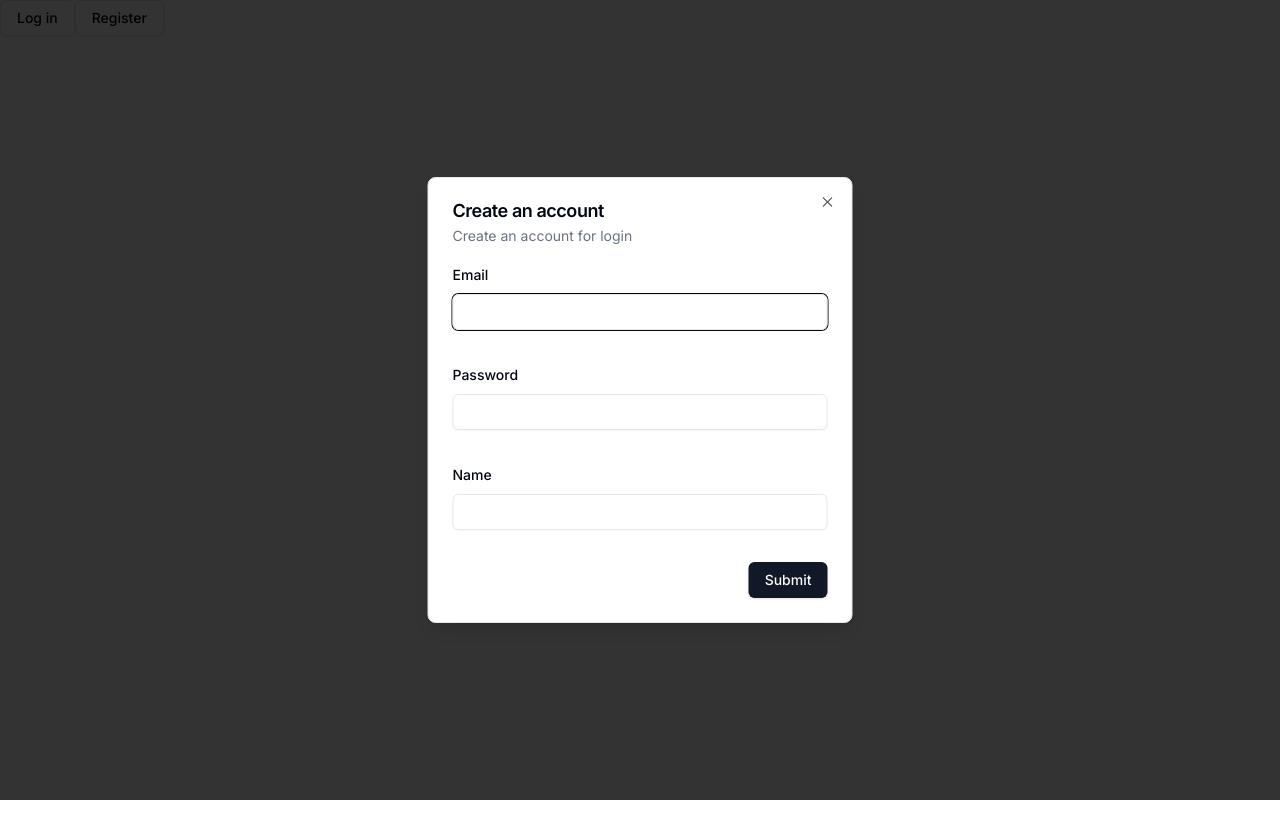
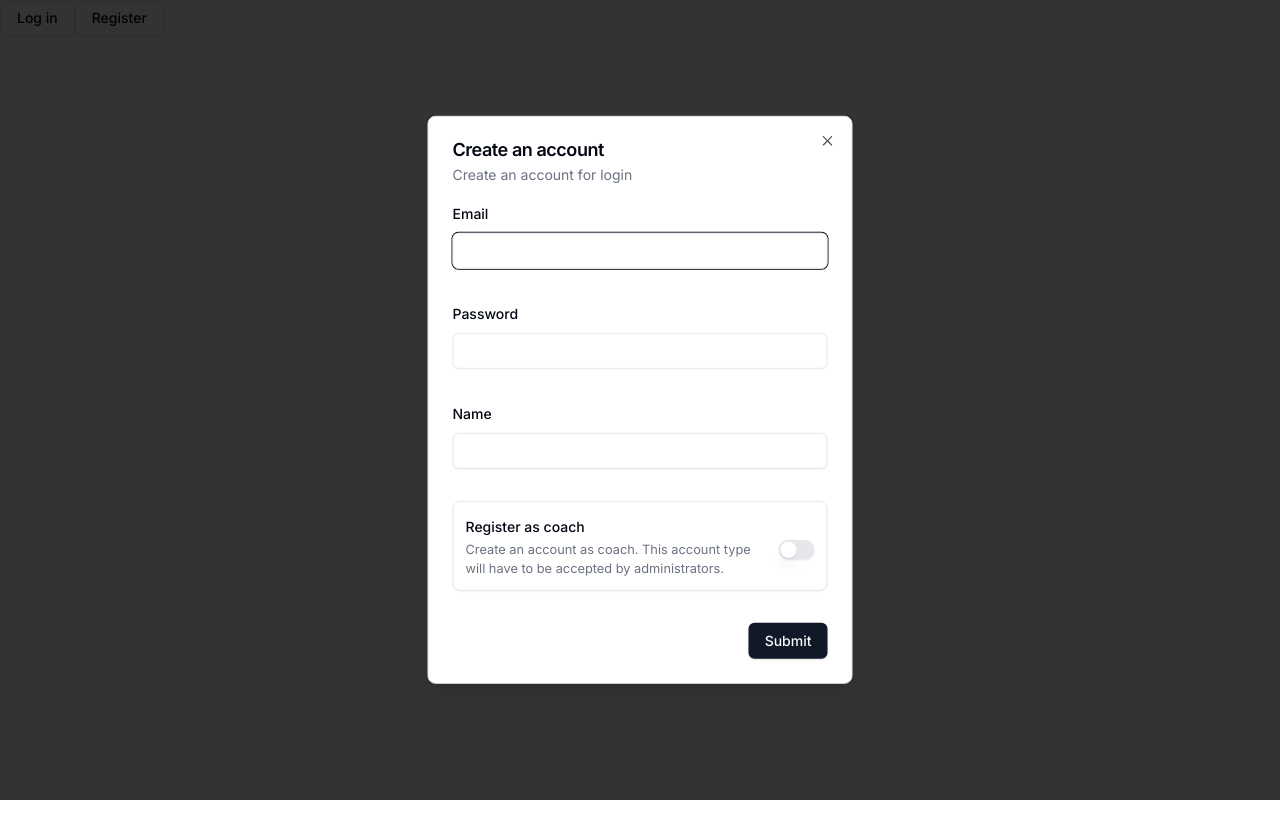
Before and after one commit to gerdazk/software-architecture, a Next.js app: page / in a window 1280 px wide. Both pictures are taken after a click on the button "Register". Built offline with nearby package versions, Linux system fonts and the light colour scheme; no server answers.

Commit message:
Initial commit

```diff
--- a/app/api/signUp/route.ts
+++ b/app/api/signUp/route.ts
@@ -7,7 +7,7 @@ const saltRounds = 10;
 
 export async function POST(req) {
 
-    const {name, email, password} = await req.json();
+    const {name, email, password, requestedToBeCoach} = await req.json();
 
     const prisma = new PrismaClient()
 
@@ -18,7 +18,8 @@ export async function POST(req) {
         data: {
           name,
           email,
-          password: hashedPassword
+          password: hashedPassword,
+          requestedToBeCoach
         },
       });
 
--- /dev/null
+++ b/app/api/users/coachConfirmations/route.ts
@@ -0,0 +1,21 @@
+import { PrismaClient } from "@prisma/client";
+import { NextResponse } from "next/server";
+
+export async function GET(req) {
+    try {
+        const prisma = new PrismaClient()
+        const users = await prisma.user.findMany({
+          where: {
+            requestedToBeCoach: true,
+            NOT: {
+              role: 'coach',
+            },
+          },
+        });
+
+       return NextResponse.json({ success: true, users, status: 200 });
+      } catch (error) {
+        console.error('Error fetching users:', error);
+       return  NextResponse.json({ success: false, error: 'Error fetching users', status: 500 });
+      }
+}
--- /dev/null
+++ b/app/users/coachConfirmations/page.tsx
@@ -0,0 +1,7 @@
+export default function Page() {
+    return (
+        <div>
+        Coach confirmations
+        </div>
+    )
+}
--- /dev/null
+++ b/components/ui/switch.tsx
@@ -0,0 +1,27 @@
+import * as React from "react"
+import * as SwitchPrimitives from "@radix-ui/react-switch"
+
+import { cn } from "@/lib/utils"
+
+const Switch = React.forwardRef<
+  React.ElementRef<typeof SwitchPrimitives.Root>,
+  React.ComponentPropsWithoutRef<typeof SwitchPrimitives.Root>
+>(({ className, ...props }, ref) => (
+  <SwitchPrimitives.Root
+    className={cn(
+      "peer inline-flex h-5 w-9 shrink-0 cursor-pointer items-center rounded-full border-2 border-transparent shadow-sm transition-colors focus-visible:outline-none focus-visible:ring-2 focus-visible:ring-ring focus-visible:ring-offset-2 focus-visible:ring-offset-background disabled:cursor-not-allowed disabled:opacity-50 data-[state=checked]:bg-primary data-[state=unchecked]:bg-input",
+      className
+    )}
+    {...props}
+    ref={ref}
+  >
+    <SwitchPrimitives.Thumb
+      className={cn(
+        "pointer-events-none block h-4 w-4 rounded-full bg-background shadow-lg ring-0 transition-transform data-[state=checked]:translate-x-4 data-[state=unchecked]:translate-x-0"
+      )}
+    />
+  </SwitchPrimitives.Root>
+))
+Switch.displayName = SwitchPrimitives.Root.displayName
+
+export { Switch }
--- a/package.json
+++ b/package.json
@@ -16,6 +16,7 @@
     "@radix-ui/react-icons": "^1.3.0",
     "@radix-ui/react-label": "^2.0.2",
     "@radix-ui/react-slot": "^1.0.2",
+    "@radix-ui/react-switch": "^1.0.3",
     "bcrypt": "^5.1.1",
     "class-variance-authority": "^0.7.0",
     "clsx": "^2.1.0",
--- a/src/components/Dialogs/RegistrationDialog.tsx
+++ b/src/components/Dialogs/RegistrationDialog.tsx
@@ -19,11 +19,13 @@ import { TextField } from "@/src/components/Input/TextField"
 import { registerUser } from "@/src/utils/registerNewUser"
 import { zodResolver } from "@hookform/resolvers/zod"
 import { useState } from "react"
+import { SwitchField } from "../Input/SwitchField"
 
 const formSchema = z.object({
     email: z.string(),
     name: z.string().min(5),
-    password: z.string().min(8)
+    password: z.string().min(8),
+    requestedToBeCoach: z.boolean()
   }).required()
 
 export const  RegistrationDialog = () => {
@@ -36,6 +38,7 @@ export const  RegistrationDialog = () => {
       })
 
       const onSubmit = async (values: z.infer<typeof formSchema>) => {
+        console.log({values})
             const result = await registerUser({...values})
 
             if (!result?.error) {
@@ -62,6 +65,7 @@ export const  RegistrationDialog = () => {
         <TextField control={form.control} label="Email" description="" placeholder="" name="email" type="email" />
         <TextField control={form.control} label="Password" description="" placeholder="" name="password" type="password" />
         <TextField control={form.control} label="Name" description="" placeholder="" name="name" />
+        <SwitchField control={form.control} name="requestedToBeCoach" title="Register as coach" description="Create an account as coach. This account type will have to be accepted by administrators." />
         <DialogFooter>
           {successMessage ? <div>{successMessage}</div> : <Button type="submit">Submit</Button> }
         </DialogFooter>
--- /dev/null
+++ b/src/components/Input/SwitchField.tsx
@@ -0,0 +1,26 @@
+import { FormControl, FormDescription, FormField, FormItem, FormLabel } from "@/components/ui/form"
+import { Switch } from "@/components/ui/switch"
+
+
+export const SwitchField = ({control, name, title, description}) => {
+    return <FormField
+    control={control}
+    name={name}
+    render={({ field }) => (
+      <FormItem className="flex flex-row items-center justify-between rounded-lg border p-3 shadow-sm gap-6">
+        <div className="space-y-0.5">
+          <FormLabel>{title}</FormLabel>
+          <FormDescription>
+            {description}
+          </FormDescription>
+        </div>
+        <FormControl>
+          <Switch
+            checked={field.value}
+            onCheckedChange={field.onChange}
+          />
+        </FormControl>
+      </FormItem>
+    )}
+  />
+}
--- a/src/utils/registerNewUser.ts
+++ b/src/utils/registerNewUser.ts
@@ -1,11 +1,11 @@
-export async function registerUser({name, email, password}) {
+export async function registerUser({name, email, password, requestedToBeCoach}) {
     try {
       const response = await fetch('/api/signUp', {
         method: 'POST',
         headers: {
           'Content-Type': 'application/json',
         },
-        body: JSON.stringify({ name, email, password }),
+        body: JSON.stringify({ name, email, password, requestedToBeCoach }),
       });
 
       if (response.ok) {
```
Also changed, not shown: 2 other files (tests, documents, lock files or other folders).
